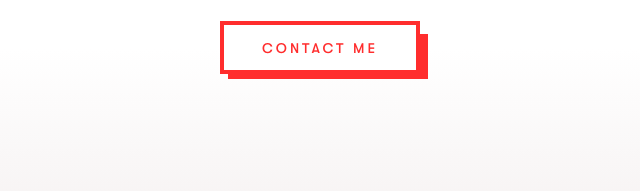
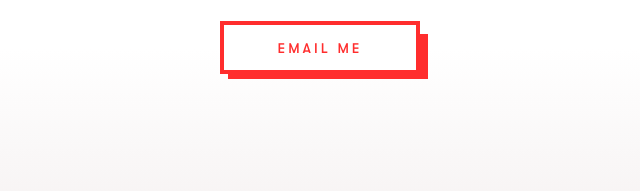
Before and after one commit to ommwong/portfolio, a Gatsby site: page / in a window 1280 px wide. Shown: the part 1439-1630 px from the top of the page, 420-1060 px from the left. Built offline with nearby package versions, Linux system fonts and the light colour scheme; Gatsby itself is replaced by a stand-in of ours.

Commit message:
feat: changed email button

```diff
--- a/src/components/layout/footer/index.jsx
+++ b/src/components/layout/footer/index.jsx
@@ -21,7 +21,7 @@ const Footer = () => {
 						</FooterSocialMedia>
 						<div>
 							<p className="text-primary quote"> Let's chat! </p>
-							<ButtonDefault href={`mailto:${data.SiteContact.email}`}> Contact me </ButtonDefault>
+							<ButtonDefault href={`mailto:${data.SiteContact.email}`}> Email me </ButtonDefault>
 						</div>
 					</FooterBody>
 					<div className="box">
```
